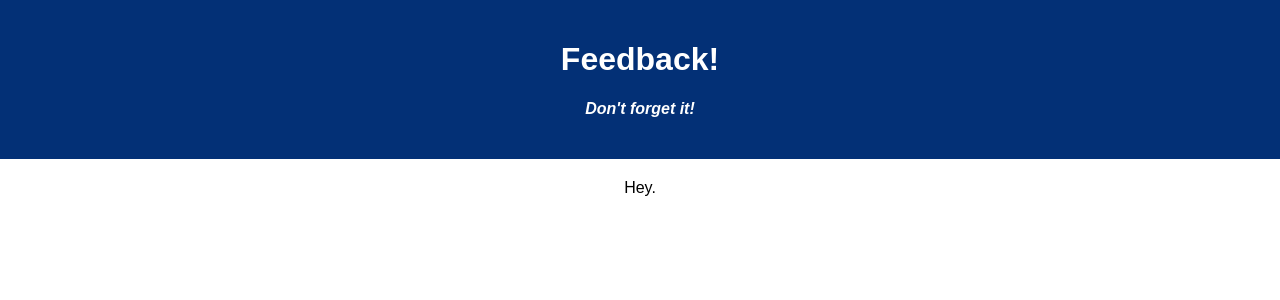
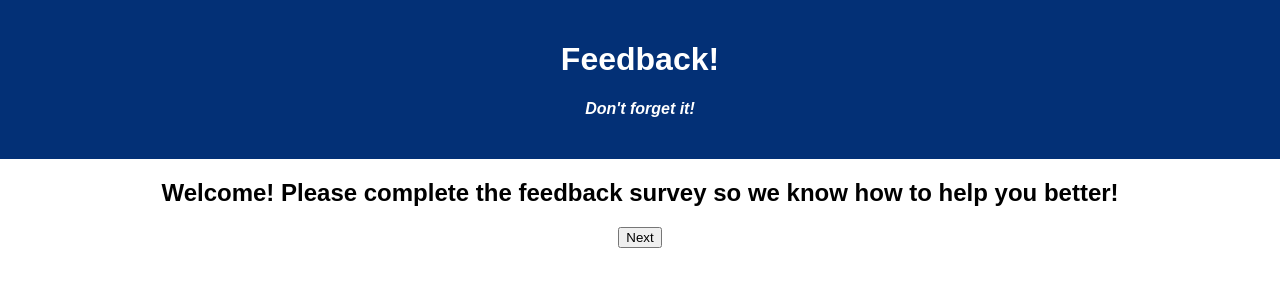
Before and after one commit to hesscm/Redux-Feedback-Loop, a React (Create React App) app: page /#/feeling in a window 1280 px wide. Shown: the top 300 px of the page. Built offline with nearby package versions, Linux system fonts and the light colour scheme.

Commit message:
added more to the skeleton. each route/component file for base mode is created

```diff
--- a/src/components/App/App.jsx
+++ b/src/components/App/App.jsx
@@ -2,11 +2,14 @@ import React from 'react';
 import axios from 'axios';
 import './App.css';
 import { HashRouter as Router, Route, Link } from 'react-router-dom';
-
 import HomePage from '../HomePage/HomePage';
+import FeelingPage from '../FeelingPage/FeelingPage';
+import CommentsPage from '../CommentsPage/CommentsPage';
+import UnderstandingPage from '../UnderstandingPage/UnderstandingPage';
+import SupportedPage from '../SupportedPage/SupportedPage';
+import ReviewPage from '../ReviewPage/ReviewPage';
 
 function App() {
-
 
   return (
     <div className='App'>
@@ -14,28 +17,32 @@ function App() {
         <h1 className='App-title'>Feedback!</h1>
         <h4>Don't forget it!</h4>
       </header>
+      {/* start router and run components associated with each url */}
       <Router>
         <Route exact path="/">
           <HomePage />
         </Route>
 
         <Route path="/feeling">
-          <p>Hey.</p>
+          <FeelingPage />
         </Route>
 
         <Route path="/understanding">
+          <UnderstandingPage />
         </Route>
 
         <Route path="/supported">
+          <SupportedPage />
         </Route>
 
         <Route path="/comments">
+          <CommentsPage />
         </Route>
 
         <Route path="/review">
+          <ReviewPage />
         </Route>
       </Router>
-
     </div>
   );
 }
--- a/src/components/CommentsPage/CommentsPage.jsx
+++ b/src/components/CommentsPage/CommentsPage.jsx
@@ -0,0 +1,7 @@
+function CommentsPage() {
+    return (
+        <p>Put something here.</p>
+    )
+}
+
+export default CommentsPage;
--- a/src/components/FeelingPage/FeelingPage.jsx
+++ b/src/components/FeelingPage/FeelingPage.jsx
@@ -8,7 +8,7 @@ function FeelingPage() {
     //tell the button what to do when clicked
     const handleClickEvent = () => {
         console.log('hello');
-        history.push('/feeling'); //move to the designated page
+        history.push('/understanding'); //move to the designated page
     }
 
     return (
@@ -20,4 +20,4 @@ function FeelingPage() {
     );
 }
 
-export default HomePage;
+export default FeelingPage;
--- a/src/components/ReviewPage/ReviewPage.jsx
+++ b/src/components/ReviewPage/ReviewPage.jsx
@@ -0,0 +1,7 @@
+function ReviewPage() {
+    return (
+        <p>Put something here.</p>
+    )
+}
+
+export default ReviewPage;
--- a/src/components/SupportedPage/SupportedPage.jsx
+++ b/src/components/SupportedPage/SupportedPage.jsx
@@ -0,0 +1,7 @@
+function SupportedPage() {
+    return(
+        <p>Put something here.</p>
+    )
+}
+
+export default SupportedPage;
--- a/src/components/UnderstandingPage/UnderstandingPage.jsx
+++ b/src/components/UnderstandingPage/UnderstandingPage.jsx
@@ -0,0 +1,7 @@
+function UnderstandingPage() {
+    return (
+        <p>Put something here.</p>
+    )
+}
+
+export default UnderstandingPage;
```
